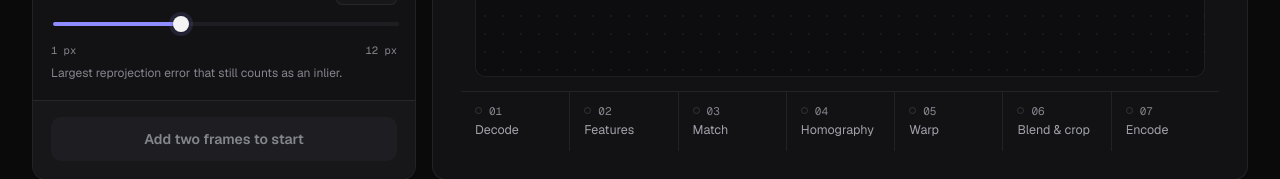
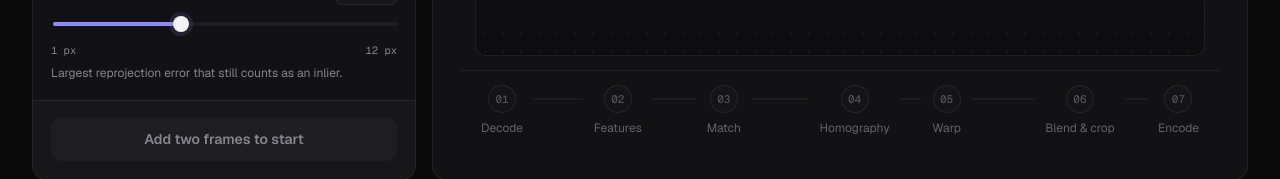
Before and after one commit to ToonRz/Automatic-Panorama, a React (Vite) app in the folder frontend/: page / in a window 1280 px wide. Shown: the part 773-952 px from the top of the page. Built offline with nearby package versions, Linux system fonts and the light colour scheme; no server answers.

Commit message:
feat(ui): enhance output canvas and pipeline ribbon with dynamic stage tracking

```diff
--- a/frontend/src/components/OutputCanvas/OutputCanvas.tsx
+++ b/frontend/src/components/OutputCanvas/OutputCanvas.tsx
@@ -1,4 +1,4 @@
-import { useState } from "react";
+import { useEffect, useState } from "react";
 
 import { PanelHead } from "../PanelHead";
 import type { ScreenState } from "../../hooks/useStitchRun";
@@ -60,6 +60,20 @@ export function OutputCanvas({
   ransacThreshold,
 }: OutputCanvasProps) {
   const [overlayOn, setOverlayOn] = useState(true);
+  const [workingStageIndex, setWorkingStageIndex] = useState(0);
+
+  useEffect(() => {
+    if (state !== "working") {
+      setWorkingStageIndex(0);
+      return;
+    }
+    setWorkingStageIndex(0);
+    const interval = setInterval(() => {
+      setWorkingStageIndex((prev) => (prev < 6 ? prev + 1 : prev));
+    }, 1200);
+    return () => clearInterval(interval);
+  }, [state]);
+
   const hasOverlay = Boolean(
     result?.diagnostics.seam_lines && result?.diagnostics.sample_correspondences_per_pair,
   );
@@ -186,7 +200,12 @@ export function OutputCanvas({
         )}
         {state === "preparing" && <span className="sr-only">Preparing images…</span>}
         {state === "working" && (
-          <WorkingState fileCount={files.length} detector={detector} isColdStart={isColdStart} />
+          <WorkingState
+            fileCount={files.length}
+            detector={detector}
+            isColdStart={isColdStart}
+            activeStageIndex={workingStageIndex}
+          />
         )}
         {state === "failed" && error && (
           <FailedState status={error.status} detail={error.detail} config={config} files={files} />
@@ -194,7 +213,10 @@ export function OutputCanvas({
         {state === "complete" && result && <ResultPlate result={result} overlayOn={overlayOn} />}
       </div>
 
-      <PipelineRibbon mode={RIBBON_MODE_BY_STATE[state]} />
+      <PipelineRibbon
+        mode={RIBBON_MODE_BY_STATE[state]}
+        activeStageIndex={state === "working" ? workingStageIndex : undefined}
+      />
     </section>
   );
 }
--- a/frontend/src/components/OutputCanvas/PipelineRibbon.tsx
+++ b/frontend/src/components/OutputCanvas/PipelineRibbon.tsx
@@ -1,28 +1,83 @@
+import { useEffect, useState } from "react";
 import { PIPELINE_STAGES } from "../../constants/pipeline";
 
 export type RibbonMode = "idle" | "pending" | "done";
 
 export interface PipelineRibbonProps {
   mode: RibbonMode;
+  activeStageIndex?: number;
 }
 
 /**
- * docs/ui-spec.md section 3.1 and section 5: seven cells, one pending
- * treatment for every stage while working (no stage is ahead of another,
- * and no timing is ever shown here), turning --pass only in `complete`.
+ * Concept B: Cyber-Conduit Node Flow
+ * Seven pipeline stages connected with laser conduits.
+ * Displays completed stages with checkmarks, active stage with glowing pulse,
+ * and pending laser flow animation.
  */
-export function PipelineRibbon({ mode }: PipelineRibbonProps) {
+export function PipelineRibbon({ mode, activeStageIndex }: PipelineRibbonProps) {
+  const [internalStage, setInternalStage] = useState(0);
+
+  useEffect(() => {
+    if (mode !== "pending") {
+      setInternalStage(0);
+      return;
+    }
+    const timer = setInterval(() => {
+      setInternalStage((prev) => (prev < PIPELINE_STAGES.length - 1 ? prev + 1 : prev));
+    }, 1200);
+    return () => clearInterval(timer);
+  }, [mode]);
+
+  const currentStage = activeStageIndex ?? internalStage;
+
   return (
-    <ol className="ribbon" data-mode={mode}>
-      {PIPELINE_STAGES.map((stage, index) => (
-        <li key={stage.key} title={stage.label}>
-          <span className="n">
-            <i aria-hidden="true" />
-            {String(index + 1).padStart(2, "0")}
-          </span>
-          <span className="t">{stage.short}</span>
-        </li>
-      ))}
+    <ol className="ribbon conduit-ribbon" data-mode={mode}>
+      {PIPELINE_STAGES.map((stage, index) => {
+        const isDone = mode === "done" || (mode === "pending" && index < currentStage);
+        const isActive = mode === "pending" && index === currentStage;
+        const isQueued = mode === "idle" || (mode === "pending" && index > currentStage);
+
+        return (
+          <li
+            key={stage.key}
+            title={stage.label}
+            className={`conduit-step ${isDone ? "is-done" : ""} ${isActive ? "is-active" : ""} ${
+              isQueued ? "is-queued" : ""
+            }`}
+          >
+            <div className="node-content">
+              <span className="node-circle" aria-hidden="true">
+                {isDone ? (
+                  <svg
+                    width="11"
+                    height="11"
+                    viewBox="0 0 24 24"
+                    fill="none"
+                    stroke="currentColor"
+                    strokeWidth="3"
+                    strokeLinecap="round"
+                    strokeLinejoin="round"
+                  >
+                    <polyline points="20 6 9 17 4 12" />
+                  </svg>
+                ) : (
+                  String(index + 1).padStart(2, "0")
+                )}
+              </span>
+              <span className="t">{stage.short}</span>
+            </div>
+
+            {index < PIPELINE_STAGES.length - 1 && (
+              <div
+                className={`conduit-line ${isDone ? "line-done" : ""} ${
+                  isActive ? "line-active" : ""
+                }`}
+                aria-hidden="true"
+              />
+            )}
+          </li>
+        );
+      })}
     </ol>
   );
 }
--- a/frontend/src/components/OutputCanvas/WorkingState.tsx
+++ b/frontend/src/components/OutputCanvas/WorkingState.tsx
@@ -1,20 +1,27 @@
+import { PIPELINE_STAGES } from "../../constants/pipeline";
 import type { Detector } from "../../types";
 
 export interface WorkingStateProps {
   fileCount: number;
   detector: Detector;
   isColdStart: boolean;
+  activeStageIndex?: number;
 }
 
 /**
- * docs/ui-spec.md section 5: no per-stage timing, percentage, or elapsed
- * counter while a request is in flight. The seven-stage checklist lives in
- * the stage ribbon (`PipelineRibbon`), not here; this illustration carries
- * the only other motion cue, an indeterminate bar.
+ * Concept B: Centered Cyber HUD
+ * Dynamic pipeline feedback indicating which OpenCV stage is currently in progress.
  */
-export function WorkingState({ fileCount, detector, isColdStart }: WorkingStateProps) {
+export function WorkingState({
+  fileCount,
+  detector,
+  isColdStart,
+  activeStageIndex = 0,
+}: WorkingStateProps) {
+  const currentStage = PIPELINE_STAGES[activeStageIndex] ?? PIPELINE_STAGES[0];
+
   return (
-    <div className="placeholder working">
+    <div className="placeholder working cyber-working-hud">
       <svg className="frames" width="352" height="130" viewBox="-26 0 352 130" aria-hidden="true">
         <g className="f1">
           <rect x="10" y="20" width="120" height="90" rx="8" />
@@ -29,10 +36,37 @@ export function WorkingState({ fileCount, detector, isColdStart }: WorkingStateP
           <text x="100" y="40">02</text>
         </g>
       </svg>
+
       <h3>
         Stitching {fileCount} frames with {detector}…
       </h3>
-      <p>The server answers once, at the end. Real stage timings appear as soon as it does.</p>
+
+      <div className="cyber-hud-card" aria-live="polite">
+        <div className="hud-badge">
+          <span className="hud-pulse-blip" aria-hidden="true" />
+          <span>STAGE 0{activeStageIndex + 1} OF 07</span>
+        </div>
+        <div className="hud-stage-title">{currentStage.label}</div>
+        <p className="hud-stage-desc">{currentStage.description}</p>
+
+        <div className="hud-metrics">
+          <span className="hud-metric">
+            Frames: <b>{fileCount}</b>
+          </span>
+          <span className="hud-sep" aria-hidden="true">·</span>
+          <span className="hud-metric">
+            Detector: <b>{detector}</b>
+          </span>
+          <span className="hud-sep" aria-hidden="true">·</span>
+          <span className="hud-metric status-active">
+            Pipeline Active
+          </span>
+        </div>
+      </div>
+
+      <p className="hud-server-note">
+        The server answers once, at the end. Real stage timings appear as soon as it does.
+      </p>
       <div className="indet" role="progressbar" aria-label="Stitching" />
       {isColdStart && (
         <p className="cold-start-note">
--- a/frontend/src/constants/pipeline.ts
+++ b/frontend/src/constants/pipeline.ts
@@ -8,14 +8,50 @@ export interface PipelineStage {
   label: string;
   /** docs/ui-spec.md section 3.1: the stage ribbon cell's visible label. */
   short: string;
+  description: string;
 }
 
 export const PIPELINE_STAGES: readonly PipelineStage[] = [
-  { key: "decode", label: "Decode & normalize frames", short: "Decode" },
-  { key: "features", label: "Extract keypoints & descriptors", short: "Features" },
-  { key: "matching", label: "KNN match & ratio test", short: "Match" },
-  { key: "homography", label: "RANSAC homography per pair", short: "Homography" },
-  { key: "warp", label: "Warp onto the shared canvas", short: "Warp" },
-  { key: "blend", label: "Blend and crop", short: "Blend & crop" },
-  { key: "encode", label: "Encode PNG", short: "Encode" },
+  {
+    key: "decode",
+    label: "Decode & normalize frames",
+    short: "Decode",
+    description: "Reading frame buffers and normalizing image orientations to RGB matrices.",
+  },
+  {
+    key: "features",
+    label: "Extract keypoints & descriptors",
+    short: "Features",
+    description: "Detecting keypoints and computing high-dimensional feature descriptors.",
+  },
+  {
+    key: "matching",
+    label: "KNN match & ratio test",
+    short: "Match",
+    description: "Searching nearest neighbours across adjacent frames with Lowe's ratio test.",
+  },
+  {
+    key: "homography",
+    label: "RANSAC homography per pair",
+    short: "Homography",
+    description: "Estimating 3×3 projective transformation matrices and filtering outliers.",
+  },
+  {
+    key: "warp",
+    label: "Warp onto the shared canvas",
+    short: "Warp",
+    description: "Projecting and warping candidate frames onto the unified canvas coordinate space.",
+  },
+  {
+    key: "blend",
+    label: "Blend and crop",
+    short: "Blend & crop",
+    description: "Multi-band seam blending over overlaps and trimming alpha margins.",
+  },
+  {
+    key: "encode",
+    label: "Encode PNG",
+    short: "Encode",
+    description: "Compressing merged pixel raster into standard PNG buffer.",
+  },
 ];
--- a/frontend/src/styles.css
+++ b/frontend/src/styles.css
@@ -1117,65 +1117,226 @@ input[type="range"]:disabled {
   margin-top: 4px;
 }
 
-/* stage ribbon */
+/* Cyber HUD inside .placeholder.working */
+.cyber-working-hud {
+  display: flex;
+  flex-direction: column;
+  align-items: center;
+  text-align: center;
+  max-width: 600px;
+  width: 100%;
+  margin: 0 auto;
+}
+.cyber-hud-card {
+  background: var(--surface-2);
+  border: 1px solid var(--border-strong);
+  border-radius: var(--r-md);
+  padding: 16px 22px;
+  margin: 14px 0 12px;
+  width: 100%;
+  max-width: 520px;
+  box-shadow: 0 4px 20px rgba(0, 0, 0, 0.35);
+  backdrop-filter: blur(10px);
+}
+.hud-badge {
+  font: 600 11px var(--mono);
+  color: var(--accent);
+  background: var(--accent-soft);
+  border: 1px solid rgba(142, 140, 255, 0.35);
+  padding: 3px 10px;
+  border-radius: 999px;
+  display: inline-flex;
+  align-items: center;
+  gap: 6px;
+  letter-spacing: 0.04em;
+  margin-bottom: 8px;
+}
+.hud-pulse-blip {
+  width: 6px;
+  height: 6px;
+  border-radius: 50%;
+  background: var(--accent);
+  box-shadow: 0 0 8px var(--accent);
+  animation: hud-blip 1.2s infinite;
+}
+@keyframes hud-blip {
+  0%,
+  100% {
+    opacity: 1;
+    transform: scale(1);
+  }
+  50% {
+    opacity: 0.35;
+    transform: scale(0.85);
+  }
+}
+.hud-stage-title {
+  font-size: 17px;
+  font-weight: 600;
+  color: var(--text);
+  margin-bottom: 4px;
+  letter-spacing: -0.01em;
+}
+.hud-stage-desc {
+  font-size: 13px;
+  color: var(--muted);
+  line-height: 1.45;
+  margin: 0 0 12px;
+}
+.hud-metrics {
+  display: flex;
+  align-items: center;
+  justify-content: center;
+  gap: 10px;
+  font: 11.5px var(--mono);
+  color: var(--faint);
+  background: var(--surface-3);
+  padding: 6px 12px;
+  border-radius: var(--r-sm);
+  border: 1px solid var(--border);
+}
+.hud-metric b {
+  color: var(--text);
+  font-weight: 500;
+}
+.hud-metric.status-active {
+  color: var(--run);
+  font-weight: 600;
+}
+.hud-sep {
+  color: var(--border-strong);
+}
+.hud-server-note {
+  color: var(--faint);
+  font-size: 12.5px;
+  margin-top: 6px;
+}
+
+/* stage ribbon - Concept B: Cyber-Conduit Node Flow */
 .ribbon {
-  display: grid;
-  grid-template-columns: repeat(7, minmax(0, 1fr));
+  display: flex;
+  align-items: center;
+  justify-content: space-between;
   border-top: 1px solid var(--border);
-  padding: 0;
+  padding: 14px 20px;
   margin: 0;
-}
-.ribbon li {
+  background: var(--surface);
+  position: relative;
+  overflow-x: auto;
+}
+.conduit-step {
   list-style: none;
-  padding: 12px 14px;
+  display: flex;
+  align-items: center;
+  flex: 1;
+  min-width: 0;
+  position: relative;
+}
+.conduit-step:last-child {
+  flex: 0 0 auto;
+}
+.conduit-step .node-content {
   display: flex;
   flex-direction: column;
-  gap: 3px;
-  min-width: 0;
-}
-.ribbon li + li {
-  border-left: 1px solid var(--border);
-}
-.ribbon .n {
-  display: flex;
-  align-items: center;
-  gap: 7px;
-  font: 11px var(--mono);
-  color: var(--faint);
-}
-.ribbon .n i {
-  width: 7px;
-  height: 7px;
+  align-items: center;
+  gap: 6px;
+  position: relative;
+  z-index: 2;
+  cursor: default;
+}
+.conduit-step .node-circle {
+  width: 28px;
+  height: 28px;
   border-radius: 50%;
+  background: var(--surface-2);
   border: 1.5px solid var(--border-strong);
-}
-.ribbon .t {
-  font-size: 12.5px;
+  display: inline-flex;
+  align-items: center;
+  justify-content: center;
+  font: 600 11px var(--mono);
+  color: var(--faint);
+  transition: all 0.28s cubic-bezier(0.16, 1, 0.3, 1);
+}
+.conduit-step .t {
+  font-size: 12px;
   color: var(--muted);
   white-space: nowrap;
+  transition: color 0.2s ease;
+}
+.conduit-line {
+  flex: 1;
+  height: 2px;
+  background: var(--border);
+  margin: 0 10px;
+  position: relative;
+  top: -12px;
   overflow: hidden;
-  text-overflow: ellipsis;
-}
-.ribbon[data-mode="done"] .n i {
+  border-radius: 1px;
+}
+
+/* STATE: DONE */
+.conduit-step.is-done .node-circle {
+  background: rgba(61, 220, 151, 0.15);
+  border-color: var(--pass);
+  color: var(--pass);
+  box-shadow: 0 0 10px rgba(61, 220, 151, 0.3);
+}
+.conduit-step.is-done .t {
+  color: var(--text);
+}
+.conduit-line.line-done {
   background: var(--pass);
-  border-color: var(--pass);
-}
-.ribbon[data-mode="done"] .t {
-  color: var(--text);
-}
-.ribbon[data-mode="pending"] .n i {
-  border-color: var(--run);
-  animation: pulse 1.4s ease-in-out infinite;
-}
-@keyframes pulse {
-  50% {
-    background: var(--run);
-  }
-}
-@media (prefers-reduced-motion: reduce) {
-  .ribbon[data-mode="pending"] .n i {
-    animation: none;
-  }
+  box-shadow: 0 0 6px rgba(61, 220, 151, 0.3);
+}
+
+/* STATE: ACTIVE */
+.conduit-step.is-active .node-circle {
+  background: rgba(142, 140, 255, 0.2);
+  border-color: var(--accent);
+  color: #fff;
+  transform: scale(1.15);
+  box-shadow: 0 0 16px rgba(142, 140, 255, 0.5);
+  animation: node-halo 1.6s infinite alternate;
+}
+.conduit-step.is-active .t {
+  color: var(--accent);
+  font-weight: 600;
+}
+.conduit-line.line-active {
+  background: linear-gradient(90deg, var(--pass), var(--accent));
+}
+.conduit-line.line-active::after {
+  content: "";
+  position: absolute;
+  top: 0;
+  left: 0;
+  width: 40%;
+  height: 100%;
+  background: #ffffff;
+  box-shadow: 0 0 8px #ffffff;
+  animation: laser-flow 1.1s infinite linear;
+}
+
+@keyframes laser-flow {
+  0% {
+    transform: translateX(-100%);
+  }
+  100% {
+    transform: translateX(300%);
+  }
+}
+@keyframes node-halo {
+  0% {
+    box-shadow: 0 0 10px rgba(142, 140, 255, 0.35);
+  }
+  100% {
+    box-shadow: 0 0 20px rgba(142, 140, 255, 0.7);
+  }
+}
+
+/* STATE: QUEUED */
+.conduit-step.is-queued {
+  opacity: 0.55;
 }
 
 @media (max-width: 960px) {
@@ -1183,13 +1344,16 @@ input[type="range"]:disabled {
     min-height: 300px;
   }
   .ribbon {
+    display: grid;
     grid-template-columns: repeat(4, minmax(0, 1fr));
-  }
-  .ribbon li:nth-child(5) {
-    border-left: 0;
-  }
-  .ribbon li:nth-child(n + 5) {
-    border-top: 1px solid var(--border);
+    gap: 12px 6px;
+  }
+  .conduit-step {
+    flex-direction: column;
+    align-items: center;
+  }
+  .conduit-line {
+    display: none;
   }
 }
 @media (max-width: 600px) {
```
Also changed, not shown: 1 other file (tests, documents, lock files or other folders).
